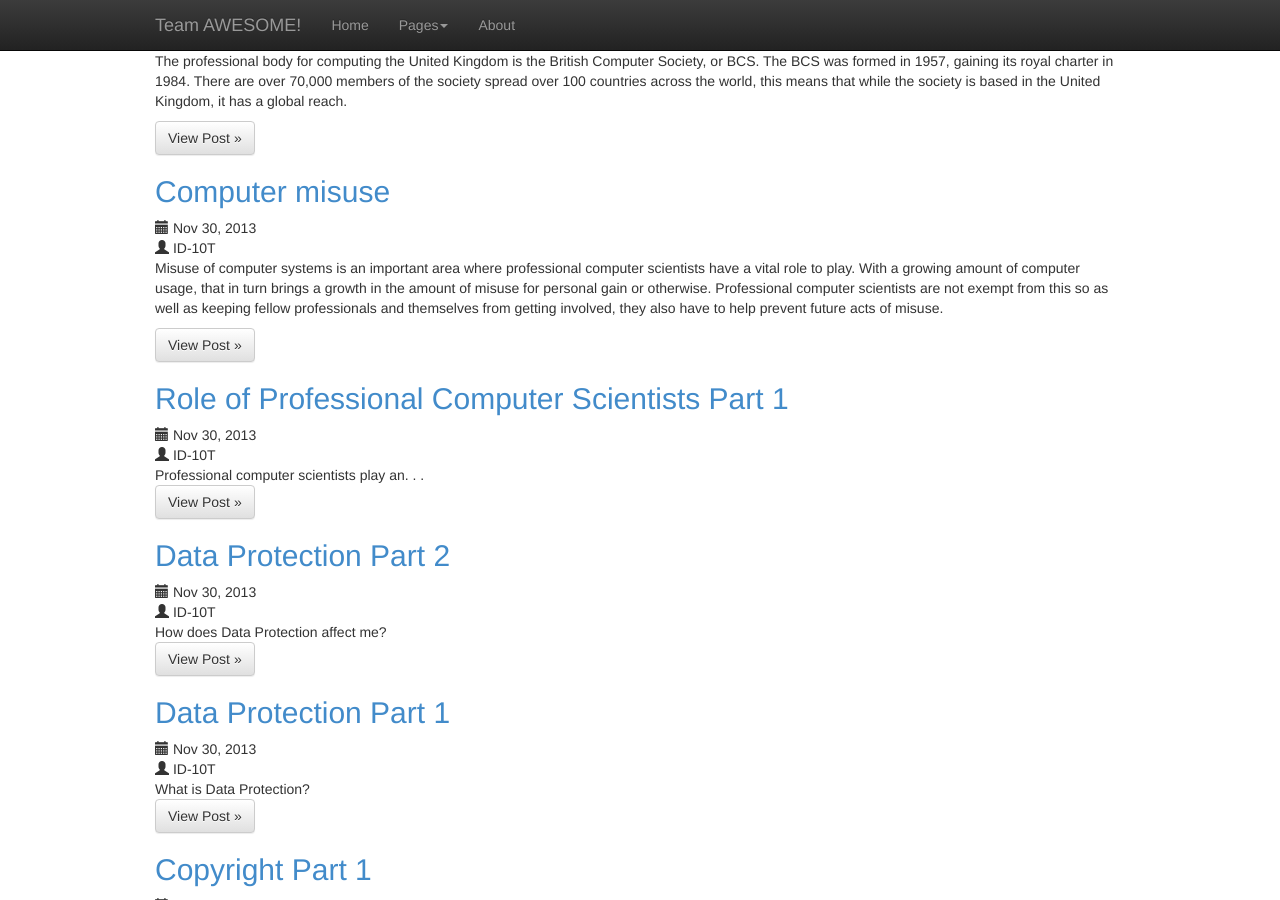
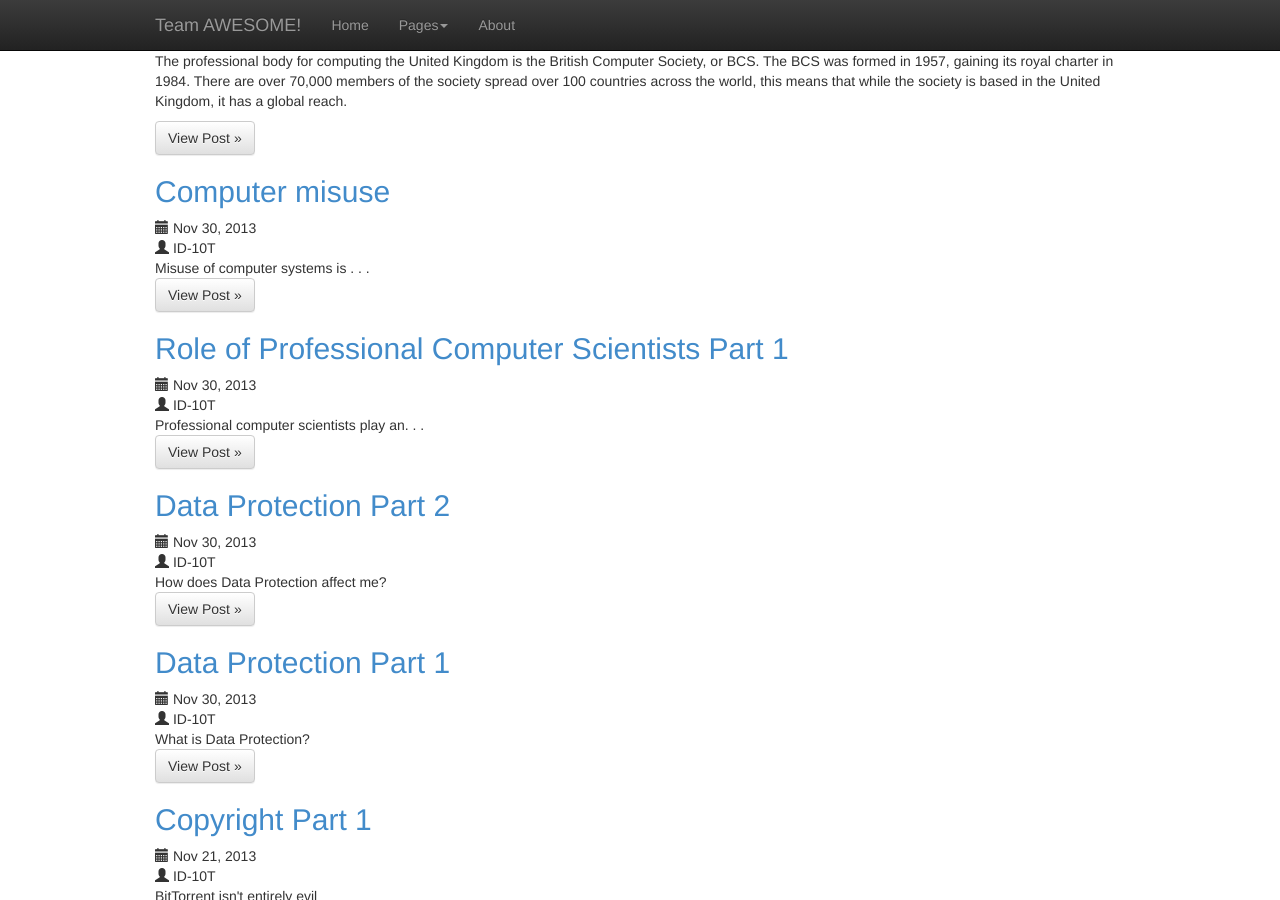
Before and after one commit to adamus1red/tripping-octo-adventure, a Jekyll site: the page built from posts.html, in a window 1280 px wide and 900 px high, scrolled down 763 px. Built offline with Jekyll 4.4.1, drawn with Linux system fonts in a browser that asks for light colours; Markdown is read by kramdown in place of the engine named in the settings; some of the changed lines change nothing that is shown.

Commit message:
Update 2013-11-30-professional-computer-scientists-2.md

```diff
--- a/_posts/2013-11-30-professional-computer-scientists-2.md
+++ b/_posts/2013-11-30-professional-computer-scientists-2.md
@@ -1,6 +1,7 @@
 ---
 layout: page
 title: Computer misuse
+excerpt: Misuse of computer systems is . . .
 ---
 
 Misuse of computer systems is an important area where professional computer scientists have a vital role to play. With a growing amount of computer usage, that in turn brings a growth in the amount of misuse for personal gain or otherwise. Professional computer scientists are not exempt from this so as well as keeping fellow professionals and themselves from getting involved, they also have to help prevent future acts of misuse.
```
